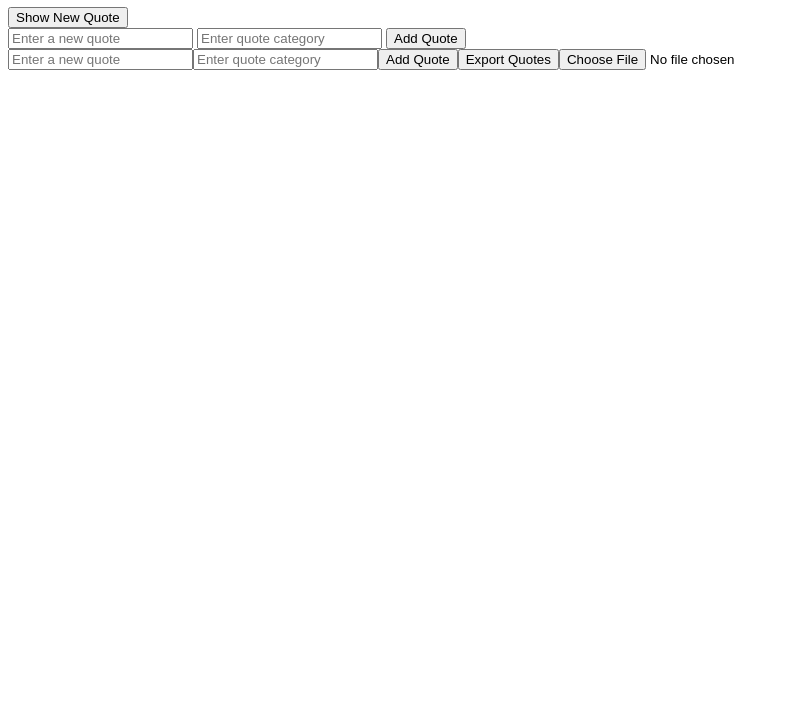
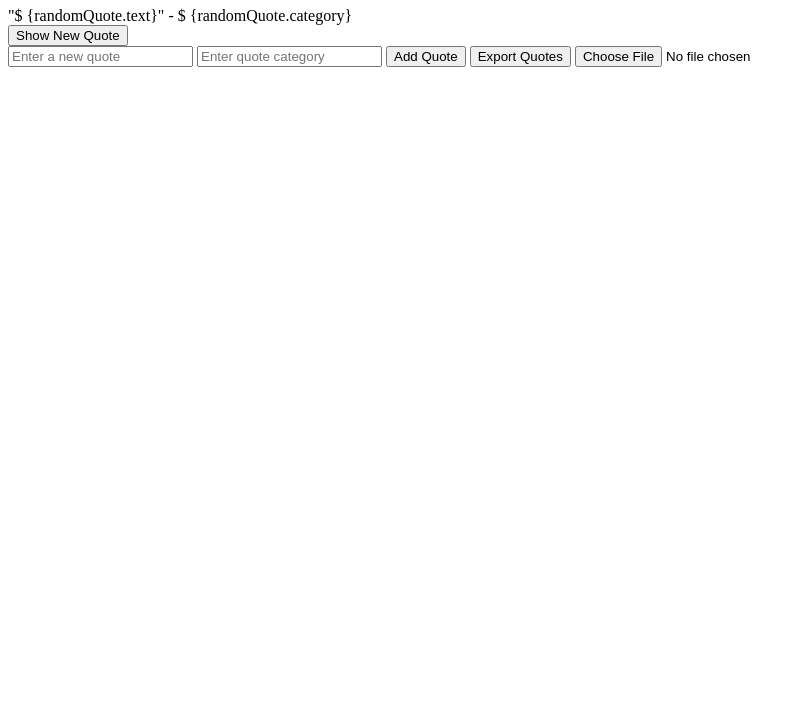
Before and after one commit to Alikdn/alx_fe_javascript, a plain HTML site: page dom-manipulation/index.html in a window 1280 px wide. Shown: the part 73-800 px from the top of the page, without its empty margins (0-805 px from the left). Drawn offline with Linux system fonts and the light colour scheme.

Commit message:
update files

```diff
--- a/dom-manipulation/index.html
+++ b/dom-manipulation/index.html
@@ -13,6 +13,8 @@
     <input id="newQuoteText" type="text" placeholder="Enter a new quote" />
     <input id="newQuoteCategory" type="text" placeholder="Enter quote category" />
     <button id="addQuoteButton">Add Quote</button>
+    <button id="exportQuotesButton">Export Quotes</button>
+    <input type="file" id="importFile" accept=".json" />
   </div>
   <script src="script.js"></script>
 </body>
--- a/dom-manipulation/script.js
+++ b/dom-manipulation/script.js
@@ -14,44 +14,6 @@ let quotes = JSON.parse(localStorage.getItem('quotes')) || [
     quoteDisplay.innerHTML = `"$
     {randomQuote.text}" - $
     {randomQuote.category}`;
-  }
-
-  // Function to create the form for adding a new quote
-  function createAddQuoteForm() {
-    const formDiv = document.createElement('div');
-
-    const inputText = document.createElement('input');
-    inputText.id = 'newQuoteText';
-    inputText.type = 'text';
-    inputText.placeholder = 'Enter a new quote';
-    formDiv.appendChild(inputText);
-
-    const inputCategory = document.createElement('input');
-    inputCategory.id = 'newQuoteCategory';
-    inputCategory.type = 'text';
-    inputCategory.placeholder = 'Enter quote category';
-    formDiv.appendChild(inputCategory);
-
-    const addButton = document.createElement('button');
-    addButton.id = 'addQuoteButton';
-    addButton.textContent = 'Add Quote';
-    addButton.onclick = addQuote;
-    formDiv.appendChild(addButton);
-
-    const exportButton = document.createElement('button');
-    exportButton.id = 'exportQuotesButton';
-    exportButton.textContent = 'Export Quotes';
-    exportButton.onclick = exportToJsonFile;
-    formDiv.appendChild(exportButton);
-
-    const importInput = document.createElement('input');
-    importInput.type = 'file';
-    importInput.id = 'importFile';
-    importInput.accept = '.json';
-    importInput.onchange = importFromJsonFile;
-    formDiv.appendChild(importInput);
-
-    document.body.appendChild(formDiv);
   }
 
   // Function to save quotes to local storage
@@ -104,5 +66,14 @@ let quotes = JSON.parse(localStorage.getItem('quotes')) || [
   // Event listener for the 'Show New Quote' button
   document.getElementById('newQuote').addEventListener('click', showRandomQuote);
 
-  // Call the function to create the form when the script is loaded
-  createAddQuoteForm();
+  // Event listener for the 'Add Quote' button
+  document.getElementById('addQuoteButton').addEventListener('click', addQuote);
+
+  // Event listener for the 'Export Quotes' button
+  document.getElementById('exportQuotesButton').addEventListener('click', exportToJsonFile);
+
+  // Event listener for the 'Import Quotes' file input
+  document.getElementById('importFile').addEventListener('change', importFromJsonFile);
+
+  // Show a random quote when the script is loaded
+  showRandomQuote();
```
